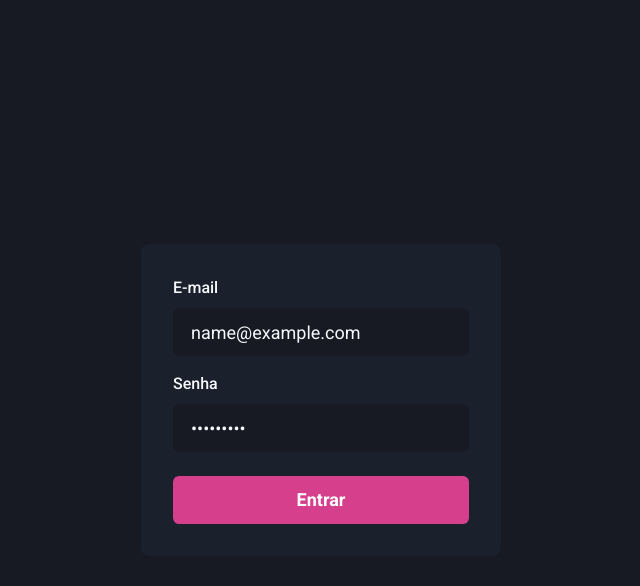
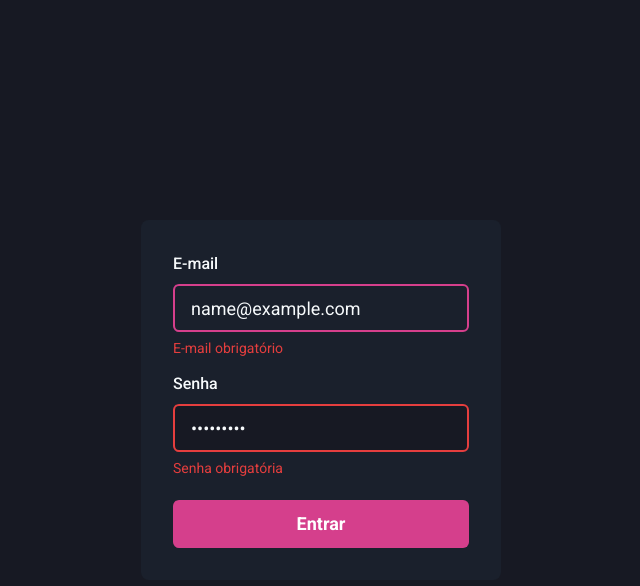
Before and after one commit to KaelHS/dashgo, a Next.js app: page / in a window 1280 px wide. Both pictures are taken after typing "name@example.com", "Sample123" into the empty fields and a click on the button "Entrar". Shown: the top 586 px of the page, without its empty margins (79-719 px from the left). Built offline with nearby package versions, Linux system fonts and the light colour scheme.

Commit message:
Yup Validation

```diff
--- a/package.json
+++ b/package.json
@@ -13,6 +13,7 @@
     "@chakra-ui/react": "^1.6.4",
     "@emotion/react": "^11.4.0",
     "@emotion/styled": "^11.3.0",
+    "@hookform/resolvers": "^2.6.1",
     "@types/node": "^15.12.4",
     "@types/react": "^17.0.11",
     "apexcharts": "^3.27.1",
@@ -23,7 +24,8 @@
     "react-dom": "17.0.2",
     "react-hook-form": "^7.12.0",
     "react-icons": "^4.2.0",
-    "typescript": "^4.3.4"
+    "typescript": "^4.3.4",
+    "yup": "^0.32.9"
   },
   "devDependencies": {
     "eslint": "7.29.0",
--- a/src/components/Form/Input.tsx
+++ b/src/components/Form/Input.tsx
@@ -1,14 +1,16 @@
-import { FormControl, FormLabel, Input as ChakraInput, InputProps as ChakraInputProps } from '@chakra-ui/react';
+import { FormControl, FormLabel, Input as ChakraInput, InputProps as ChakraInputProps, FormErrorMessage } from '@chakra-ui/react';
 import { forwardRef, ForwardRefRenderFunction} from 'react';
+import { FieldError} from 'react-hook-form';
 
 interface InputProps extends ChakraInputProps{
     name: string;
     label?:string;
+    error?: FieldError;
 }
 
-export const InputBase: ForwardRefRenderFunction<HTMLInputElement, InputProps> = ({ name, label, ...rest } , ref) => {
+export const InputBase: ForwardRefRenderFunction<HTMLInputElement, InputProps> = ({ name, label, error = null, ...rest } , ref) => {
     return(
-        <FormControl>
+        <FormControl isInvalid={!!error}>
         { !!label && <FormLabel htmlFor={name}>{label}</FormLabel>}
         <ChakraInput
           id={name}
@@ -22,6 +24,12 @@
           {...rest}
           ref={ref}
           />
+
+          { !!error && (
+            <FormErrorMessage>
+              { error.message}
+            </FormErrorMessage>
+          )}
           </FormControl>
     );
 }
--- a/src/pages/index.tsx
+++ b/src/pages/index.tsx
@@ -1,14 +1,25 @@
 import { Flex, Button, Stack } from '@chakra-ui/react';
 import { Input } from '../components/Form/Input';
+import * as yup from 'yup';
+import { yupResolver } from '@hookform/resolvers/yup';
 import { SubmitHandler, useForm } from 'react-hook-form';
 
 type SignInFormData = {
   email: string;
   password: string;
 }
+
+const signInFormSchema = yup.object().shape({
+  email: yup.string().required('E-mail obrigatório').email('E-mail inválido'),
+  password: yup.string().required('Senha obrigatória'),
+})
 export default function SignIn() {
 
-  const { register, handleSubmit, formState } = useForm();
+  const { register, handleSubmit, formState } = useForm({
+    resolver: yupResolver(signInFormSchema)
+  });
+
+  const errors = formState.errors;
 
   const handleSignIn: SubmitHandler<SignInFormData> = (values) => {
 
@@ -35,12 +46,15 @@
                 name="email"
                 label="E-mail"
                 type="email"
-                {...register('email')} />
+                {...register('email')}
+                error={errors.email}/>
               <Input
                 name="password"
                 label="Senha"
                 type="password"
-                {...register('password')}/>
+                {...register('password')}
+                error={errors.password}
+              />
             </Stack>
             <Button
                 type="submit"
```
Also changed, not shown: 1 other file (tests, documents, lock files or other folders).
